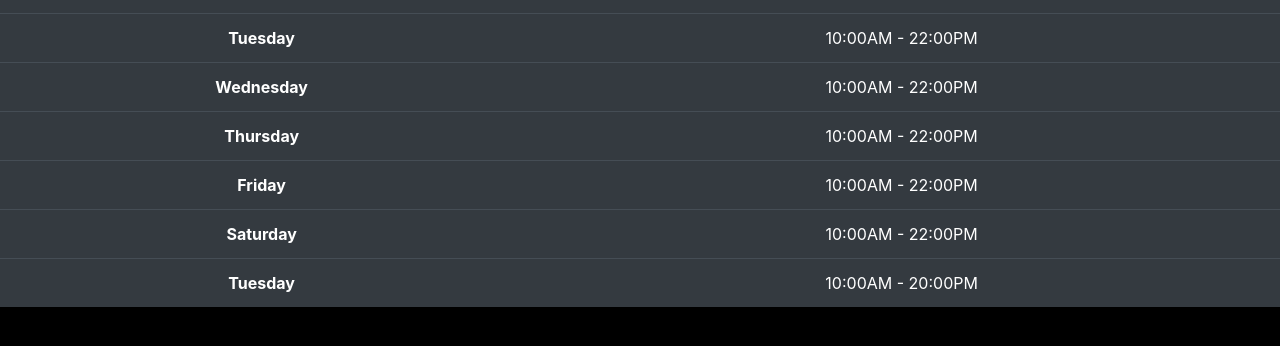
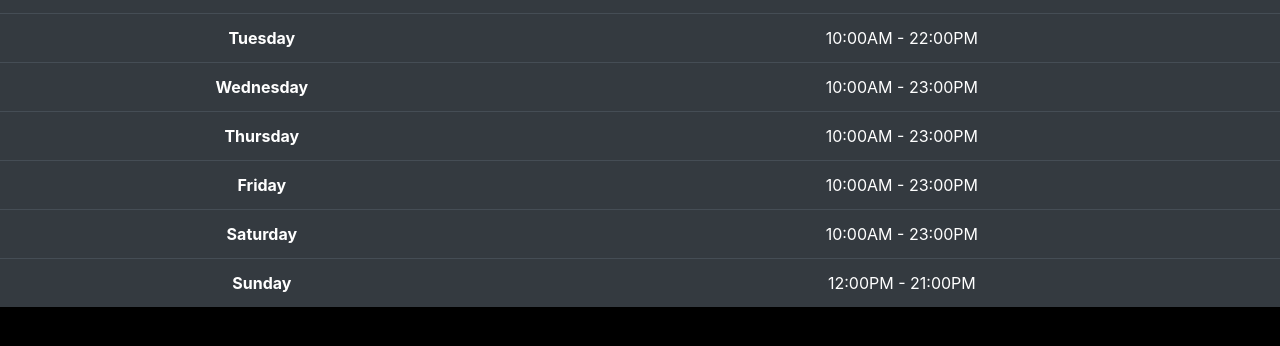
Before and after one commit to leightonmanningQA/QACinemas, a React (Create React App) app in the folder Frontend/qacinemas/: page /openingtimes in a window 1280 px wide. Shown: the part 294-640 px from the top of the page. Built offline with nearby package versions, Linux system fonts and the light colour scheme.

Commit message:
Reactstrap accordion not working, other changes made however

```diff
--- a/Frontend/qacinemas/src/Components/Classifications/Classifications.jsx
+++ b/Frontend/qacinemas/src/Components/Classifications/Classifications.jsx
@@ -1,11 +1,9 @@
-import { Container } from "reactstrap"
-
 const Classifications = () => {
     return (
         <div align="center" className="container">
 
             <div className="text-white">
-            <h1>Classification</h1>
+            <h1>Classifications</h1>
             <p> Classifications can get a little confusing, especially with closely related Classifications.
             12A and 15 seem similar, and it can be hard to tell whether a child is ready for PG when you are used to showing them U. In this section we'll try to explain the various classifications for movies
             so you can make an informed decision.</p>
@@ -59,7 +57,7 @@ const Classifications = () => {
             </div>
 
             <div className="text-white">
-            <h2> 18 - Suitable for adults <img width="30"src="https://melonfarmers.co.uk/images/cutting_edge_eraser_18.png"  alt="18 Rating"/></h2>
+            <h2> 18 - Suitable for adults <img width="30"src="https://upload.wikimedia.org/wikipedia/commons/thumb/4/43/BBFC_18_2019.svg/800px-BBFC_18_2019.svg.png"  alt="18 Rating"/></h2>
             <p> 18 is the highest level rating the BBFC gives to cinema releases, and unlike the various other BBFC ratings in which details are presented and warning
             given about levels of violence and other such triggers, BBFC states "Adults should be free to choose their own entertainment".
             These films in one theme or another whether it be in terms of violence, drug use or other such topics exceed any threshold other ratings would allow,
--- a/Frontend/qacinemas/src/Components/Contact/Contact.jsx
+++ b/Frontend/qacinemas/src/Components/Contact/Contact.jsx
@@ -45,7 +45,7 @@ const Contact = (props) => {
                     Site Address
                 </ToastHeader>
                 <ToastBody>
-                    25 Langbury Lane, T12 M58
+                    17-18 Henrietta St, WC2E 8QH
                 </ToastBody>
              </Toast>
       </div>
--- a/Frontend/qacinemas/src/Components/GettingThere/GettingThere.jsx
+++ b/Frontend/qacinemas/src/Components/GettingThere/GettingThere.jsx
@@ -5,7 +5,7 @@ const GettingThere = () => {
             <justify>
                 <img width="1000" src="https://images.unsplash.com/photo-1517604931442-7e0c8ed2963c?ixid=MXwxMjA3fDB8MHxwaG90by1wYWdlfHx8fGVufDB8fHw%3D&ixlib=rb-1.2.1&auto=format&fit=crop&w=1350&q=80" />
             </justify>
-            <h4 className="text-white">Monster Cinema</h4>
+            <h4 className="text-white">QA Cinema</h4>
             <br></br>
             <h4 className="text-white">17-18 Henrietta St</h4>
             <h4 className="text-white">Covent Garden</h4>
--- a/Frontend/qacinemas/src/Components/OpeningTimes/OpeningTimes.jsx
+++ b/Frontend/qacinemas/src/Components/OpeningTimes/OpeningTimes.jsx
@@ -25,23 +25,23 @@ const OpeningTimes = (props) => {
         </tr>
         <tr>
           <th scope="row">Wednesday</th>
-          <td>10:00AM - 22:00PM</td>
+          <td>10:00AM - 23:00PM</td>
         </tr>
         <tr>
           <th scope="row">Thursday</th>
-          <td>10:00AM - 22:00PM</td>
+          <td>10:00AM - 23:00PM</td>
         </tr>
         <tr>
           <th scope="row">Friday</th>
-          <td>10:00AM - 22:00PM</td>
+          <td>10:00AM - 23:00PM</td>
         </tr>
         <tr>
           <th scope="row">Saturday</th>
-          <td>10:00AM - 22:00PM</td>
+          <td>10:00AM - 23:00PM</td>
         </tr>
         <tr>
-          <th scope="row">Tuesday</th>
-          <td>10:00AM - 20:00PM</td>
+          <th scope="row">Sunday</th>
+          <td>12:00PM - 21:00PM</td>
         </tr>
       </tbody>
     </Table>
```
